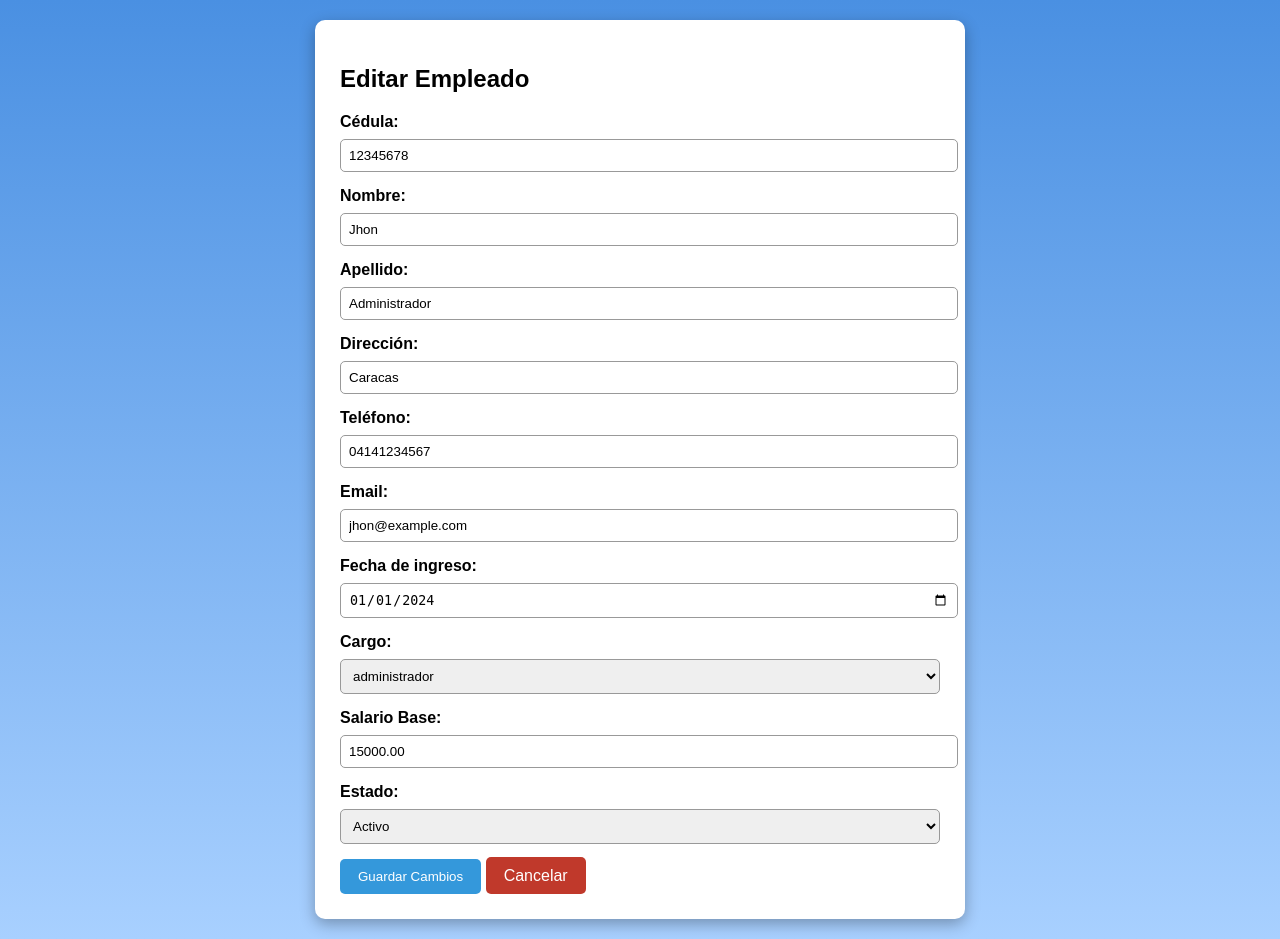
After one commit to JhonDraco/Trabajo-de-grado, a PHP site: page /editar_empleado.php?id=1 in a window 1280 px wide. The commit adds this page. Run offline with PHP 8.4, Linux system fonts and the light colour scheme; a user stored in the database is signed in; data comes from the database, SQL or seed files in the repository.

Commit message:
eliminar y editar empleados (faltan botones para retroceder)

```diff
--- /dev/null
+++ b/PHP/editar_empleado.php
@@ -0,0 +1,173 @@
+<?php
+session_start();
+
+if (!isset($_SESSION['usuario']) || $_SESSION['cargo'] != 1) {
+    header("Location: index.php");
+    exit();
+}
+
+include("db.php");
+
+// Validar ID recibido
+if (!isset($_GET['id'])) {
+    echo "ID de empleado no recibido.";
+    exit();
+}
+
+$id = $_GET['id'];
+
+// Obtener datos del empleado
+$consulta = "
+    SELECT * FROM empleados
+    WHERE id = $id
+";
+$resultado = mysqli_query($conexion, $consulta);
+$empleado = mysqli_fetch_assoc($resultado);
+
+// Obtener lista de cargos
+$consulta_cargos = "SELECT * FROM cargo";
+$cargos = mysqli_query($conexion, $consulta_cargos);
+
+// Procesar actualización
+if ($_SERVER['REQUEST_METHOD'] === 'POST') {
+
+    $cedula = $_POST['cedula'];
+    $nombre = $_POST['nombre'];
+    $apellido = $_POST['apellido'];
+    $direccion = $_POST['direccion'];
+    $telefono = $_POST['telefono'];
+    $email = $_POST['email'];
+    $fecha_ingreso = $_POST['fecha_ingreso'];
+    $cargo_id = $_POST['cargo_id'];
+    $salario_base = $_POST['salario_base'];
+    $estado = $_POST['estado'];
+
+    $update = "
+        UPDATE empleados SET
+            cedula='$cedula',
+            nombre='$nombre',
+            apellido='$apellido',
+            direccion='$direccion',
+            telefono='$telefono',
+            email='$email',
+            fecha_ingreso='$fecha_ingreso',
+            cargo_id='$cargo_id',
+            salario_base='$salario_base',
+            estado='$estado'
+        WHERE id=$id
+    ";
+
+    if (mysqli_query($conexion, $update)) {
+        header("Location: listar_empleados.php");
+        exit();
+    } else {
+        echo "Error al actualizar: " . mysqli_error($conexion);
+    }
+}
+?>
+<!DOCTYPE html>
+<html lang="es">
+<head>
+    <meta charset="UTF-8">
+    <title>Editar Empleado</title>
+    <style>
+        body {
+            background: linear-gradient(to bottom, #4a90e2, #a8d0ff);
+            font-family: Arial;
+            padding: 20px;
+            margin: 0;
+        }
+        .formulario {
+            width: 80%;
+            max-width: 600px;
+            margin: auto;
+            background: white;
+            padding: 25px;
+            border-radius: 10px;
+            box-shadow: 0px 5px 15px rgba(0,0,0,0.3);
+        }
+        label {
+            font-weight: bold;
+        }
+        input, select {
+            width: 100%;
+            padding: 8px;
+            margin: 8px 0 15px 0;
+            border-radius: 5px;
+            border: 1px solid #999;
+        }
+        button {
+            background: #3498db;
+            color: white;
+            border: none;
+            padding: 10px 18px;
+            border-radius: 5px;
+            cursor: pointer;
+        }
+        a {
+            background: #c0392b;
+            color: white;
+            padding: 10px 18px;
+            border-radius: 5px;
+            text-decoration: none;
+        }
+    </style>
+</head>
+<body>
+
+<div class="formulario">
+    <h2>Editar Empleado</h2>
+
+    <form method="POST">
+
+        <label>Cédula:</label>
+        <input type="text" name="cedula" value="<?php echo $empleado['cedula']; ?>">
+
+        <label>Nombre:</label>
+        <input type="text" name="nombre" value="<?php echo $empleado['nombre']; ?>">
+
+        <label>Apellido:</label>
+        <input type="text" name="apellido" value="<?php echo $empleado['apellido']; ?>">
+
+        <label>Dirección:</label>
+        <input type="text" name="direccion" value="<?php echo $empleado['direccion']; ?>">
+
+        <label>Teléfono:</label>
+        <input type="text" name="telefono" value="<?php echo $empleado['telefono']; ?>">
+
+        <label>Email:</label>
+        <input type="text" name="email" value="<?php echo $empleado['email']; ?>">
+
+        <label>Fecha de ingreso:</label>
+        <input type="date" name="fecha_ingreso" value="<?php echo $empleado['fecha_ingreso']; ?>">
+
+        <label>Cargo:</label>
+        <select name="cargo_id">
+            <?php while ($cargo = mysqli_fetch_assoc($cargos)) { ?>
+                <option value="<?php echo $cargo['cargo_id']; ?>"
+                    <?php if ($cargo['cargo_id'] == $empleado['cargo_id']) echo 'selected'; ?>>
+                    <?php echo $cargo['nombre_cargo']; ?>
+                </option>
+            <?php } ?>
+        </select>
+
+        <label>Salario Base:</label>
+        <input type="text" name="salario_base" value="<?php echo $empleado['salario_base']; ?>">
+
+        <label>Estado:</label>
+        <select name="estado">
+            <option value="Activo" <?php if ($empleado['estado'] == 'Activo') echo 'selected'; ?>>Activo</option>
+            <option value="Inactivo" <?php if ($empleado['estado'] == 'Inactivo') echo 'selected'; ?>>Inactivo</option>
+        </select>
+
+        <button type="submit">Guardar Cambios</button>
+        <a href="listar_empleados.php">Cancelar</a>
+    </form>
+</div>
+
+</body>
+</html>
+
+<?php
+mysqli_close($conexion);
+?>
```
Also changed, not shown: PHP/eliminar_empleado.php (added, +28 -0 lines), PHP/validar.php (+5 -5 lines), bd/rrhh.sql (+20 -4 lines).
